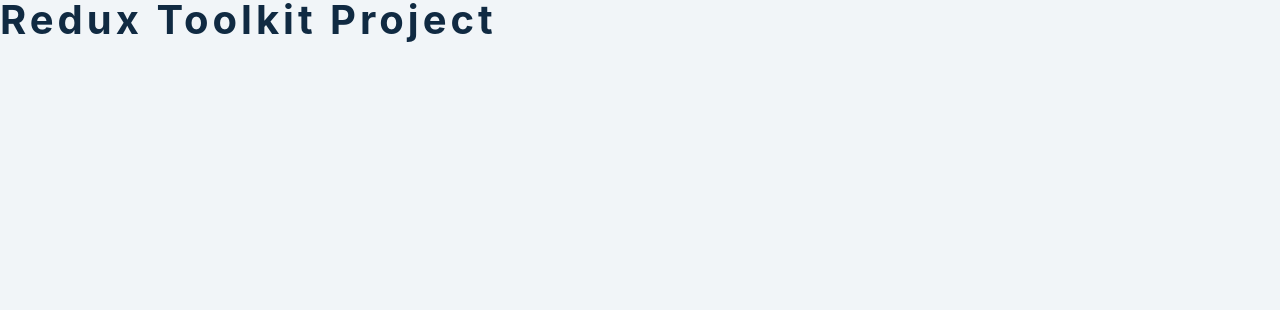
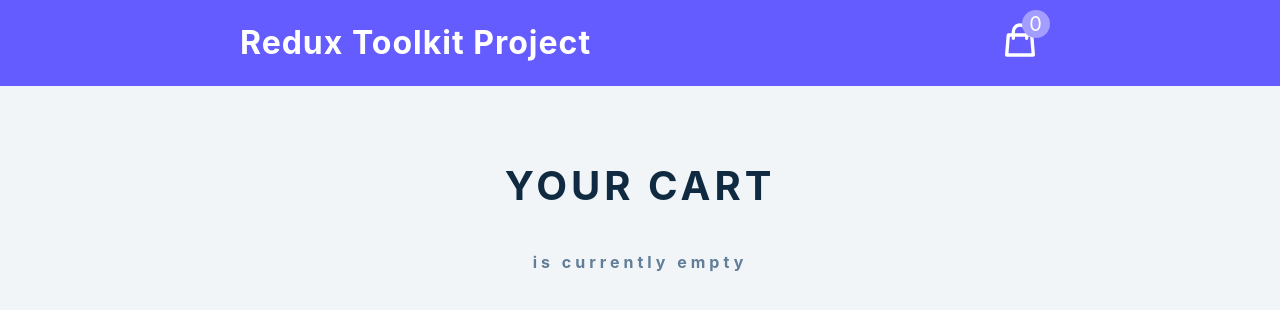
Before and after one commit to saiful-shaakil/redux-toolkit-practice-project, a React (Create React App) app: page / in a window 1280 px wide. Shown: the top 310 px of the page. Built offline with nearby package versions, Linux system fonts and the light colour scheme.

Commit message:
Navbar and Cart container added

```diff
--- a/src/App.js
+++ b/src/App.js
@@ -1,8 +1,12 @@
+import CartContainer from "./Components/CartContainer";
+import Navbar from "./Components/Navbar";
+
 function App() {
   return (
-    <div className="">
-      <h2>Redux Toolkit Project</h2>
-    </div>
+    <main>
+      <Navbar />
+      <CartContainer />
+    </main>
   );
 }
 
--- /dev/null
+++ b/src/Components/CartContainer.js
@@ -0,0 +1,17 @@
+import React from "react";
+import { useSelector } from "react-redux";
+
+const CartContainer = () => {
+  const { amount, total, cartItems } = useSelector((store) => store.cart);
+  return amount < 1 ? (
+    <section className="cart">
+      <header>
+        <h2>Your Cart</h2> <h4 className="empty-cart">is currently empty</h4>
+      </header>
+    </section>
+  ) : (
+    <div></div>
+  );
+};
+
+export default CartContainer;
--- /dev/null
+++ b/src/Components/Navbar.js
@@ -0,0 +1,24 @@
+import React from "react";
+import { useSelector } from "react-redux";
+import { CartIcon } from "../icons";
+import { store } from "../store";
+
+const Navbar = () => {
+  const amount = useSelector((store) => store.cart.amount);
+  //   const { amount } = useSelector((store) => store.cart);
+  return (
+    <nav>
+      <div className="nav-center">
+        <h3>Redux Toolkit Project</h3>
+        <div className="nav-container">
+          <CartIcon />
+          <div className="amount-container">
+            <div className="total-amount">{amount}</div>
+          </div>
+        </div>
+      </div>
+    </nav>
+  );
+};
+
+export default Navbar;
--- a/src/Components/features/cart/cartSlice.js
+++ b/src/Components/features/cart/cartSlice.js
@@ -1,7 +1,7 @@
 import { createSlice } from "@reduxjs/toolkit";
-
+import cartItems from "../../../cartItem";
 const initialState = {
-  cartItems: [],
+  cartItems: cartItems,
   amount: 0,
   total: 0,
   isLoading: true,
```
Also changed, not shown: src/Components/CartItem.js (added, +7 -0 lines).
